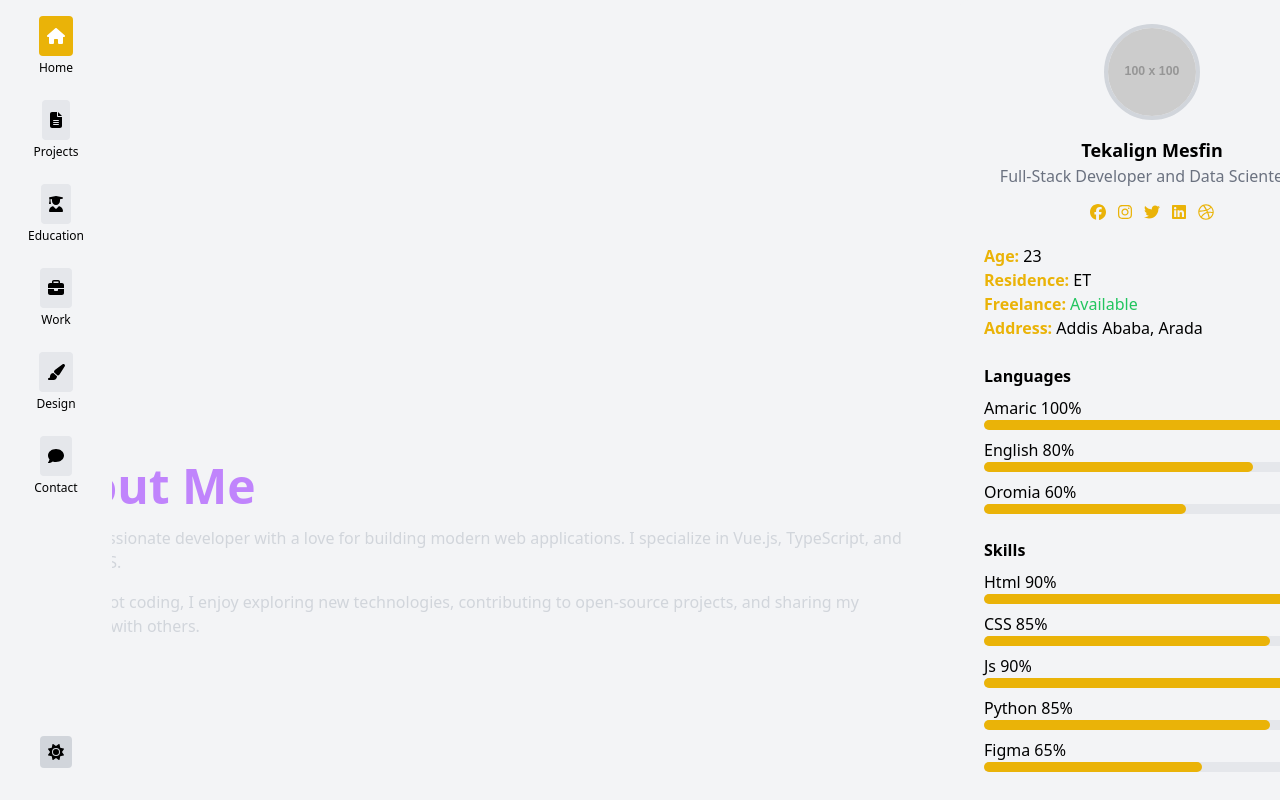
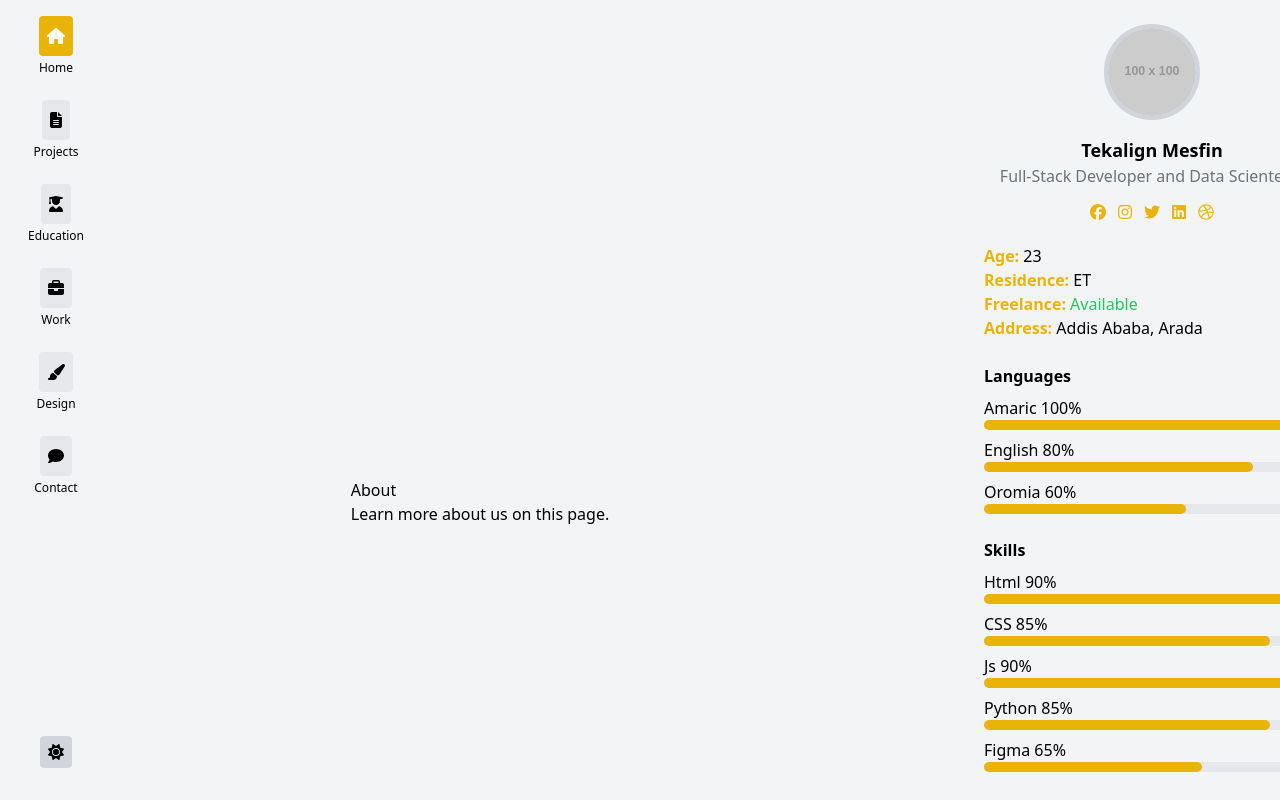
Before and after one commit to Tekalig/Portfolio, a Vue app: page /about in a window 1280 px wide. Shown: the top 800 px of the page. Built offline with nearby package versions, Linux system fonts and the light colour scheme.

Commit message:
refactor About component to simplify template and remove TypeScript usage

```diff
--- a/src/views/About.vue
+++ b/src/views/About.vue
@@ -1,21 +1,16 @@
 <template>
-    <div class="pt-24 px-6">
-        <h1 class="text-5xl font-bold text-purple-400">About Me</h1>
-        <p class="mt-4 text-gray-300">
-            Hi, I'm a passionate developer with a love for building modern web applications. I specialize in Vue.js,
-            TypeScript, and Tailwind CSS.
-        </p>
-        <p class="mt-4 text-gray-300">
-            When I'm not coding, I enjoy exploring new technologies, contributing to open-source projects, and sharing
-            my knowledge with others.
-        </p>
-    </div>
+  <div>
+    <h1>About</h1>
+    <p>Learn more about us on this page.</p>
+  </div>
 </template>
 
-<script lang="ts">
-import { defineComponent } from 'vue';
+<script>
+export default {
+  name: 'About',
+};
+</script>
 
-export default defineComponent({
-    name: 'About',
-});
-</script>
+<style scoped>
+/* Add your styles here */
+</style>
```
